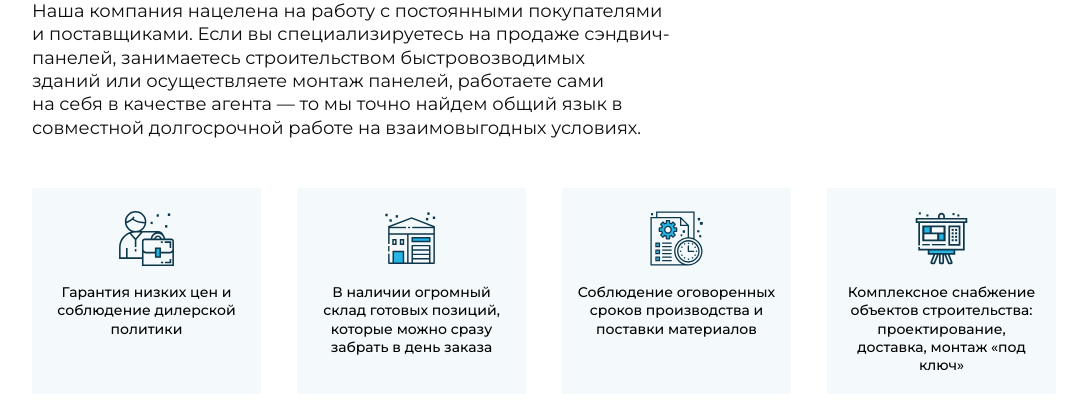
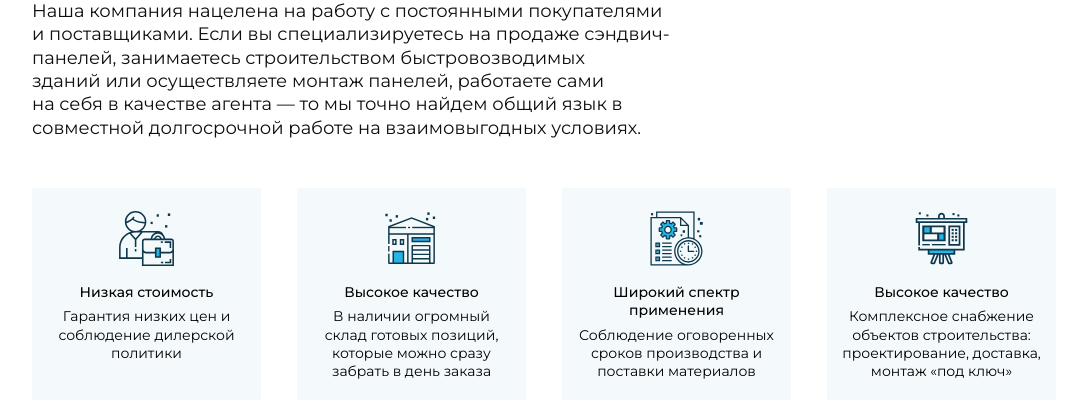
Before and after one commit to irrbis38/universal, a website: page sources/src/pug/preimuschestva-v-3.pug in a window 1280 px wide. Shown: the part 121-538 px from the top of the page, without its empty margins (91-1178 px from the left). Drawn offline with nearby package versions, Linux system fonts and the light colour scheme; files that its build step writes are made by us from their sources; files whose address does not match are found by name.

Commit message:
fix: fix all remarks

```diff
--- a/sources/src/pug/blocks/podval-v-1.pug
+++ b/sources/src/pug/blocks/podval-v-1.pug
@@ -214,4 +214,4 @@
 
             a.link.podval_v_1__policy(href="#") Политика конфиденциальности
 
-            .podval_v_1__developed Разработка сайта #[img(src="./images/podval/art6-logo.svg" alt="art6" decoding="async")]
+            a.link.podval_v_1__developed(href="https://art6.ru/" target="_blank") Разработка сайта #[img(src="./images/podval/art6-logo.svg" alt="art6" decoding="async")]
--- a/sources/src/pug/blocks/preimuschestva-v-3.pug
+++ b/sources/src/pug/blocks/preimuschestva-v-3.pug
@@ -2,18 +2,22 @@
     const preimuschestva_v_3_data = [
         {
             img: './images/preimuschestva/preimuschestva3-1.svg',
+            name: 'Низкая стоимость',
             text: 'Гарантия низких цен и соблюдение дилерской политики'
         },
         {
             img: './images/preimuschestva/preimuschestva3-2.svg',
+            name: 'Высокое качество',
             text: 'В наличии огромный склад готовых позиций, которые можно сразу забрать в день заказа'
         },
         {
             img: './images/preimuschestva/preimuschestva3-3.svg',
+            name: 'Широкий спектр применения',
             text: 'Соблюдение оговоренных сроков производства и поставки материалов'
         },
         {
             img: './images/preimuschestva/preimuschestva3-4.svg',
+            name: 'Высокое качество',
             text: 'Комплексное снабжение объектов строительства: проектирование, доставка, монтаж «под ключ»'
         },
     ]
@@ -38,6 +42,8 @@
 
                             img(src= item.img, alt="" decoding="async")
 
+                        span.preimuschestva_v_3__name= item.name
+
                         span.preimuschestva_v_3__text= item.text
 
             button.button.btn_bordered_arrow.preimuschestva_v_3__button(type="button") Подробнее
--- a/sources/src/sass/blocks/preimuschestva-v-3.scss
+++ b/sources/src/sass/blocks/preimuschestva-v-3.scss
@@ -67,25 +67,25 @@
 .preimuschestva_v_3__item {
     display: flex;
     flex-direction: column;
-    gap: 25px 0;
+    // gap: 25px 0;
     align-items: center;
     padding: 33px 25px 66px;
     border-radius: 3px;
     background-color: #f4fafc;
 
     @include xl {
-        gap: 21px 0;
+        // gap: 21px 0;
         padding: 28px 19px 32px;
     }
 
     @include lg {
-        gap: 17px 0;
+        // gap: 17px 0;
         padding: 23px 15px 20px;
         border-radius: 2px;
     }
 
     @include sm {
-        gap: 15px 0;
+        // gap: 15px 0;
         padding: 25px 47px 30px;
     }
 }
@@ -93,6 +93,7 @@
 .preimuschestva_v_3__icon {
     width: 80px;
     height: 80px;
+    margin-bottom: 25px;
 
     img {
         display: block;
@@ -104,21 +105,44 @@
     @include xl {
         width: 68px;
         height: 68px;
+        margin-bottom: 21px;
     }
 
     @include lg {
         width: 55px;
         height: 55px;
+        margin-bottom: 17px;
     }
 
     @include sm {
         width: 60px;
         height: 60px;
+        margin-bottom: 15px;
+    }
+}
+
+.preimuschestva_v_3__name {
+    display: block;
+    margin-bottom: 10px;
+    font-weight: 500;
+    font-size: 18px;
+    line-height: 130%;
+    text-align: center;
+    color: #000;
+
+    @include xl {
+        margin-bottom: 8px;
+        font-size: 16px;
+    }
+
+    @include lg {
+        margin-bottom: 6px;
+        font-size: 14px;
     }
 }
 
 .preimuschestva_v_3__text {
-    font-weight: 500;
+    font-weight: 400;
     font-size: 18px;
     line-height: 130%;
     text-align: center;
```
